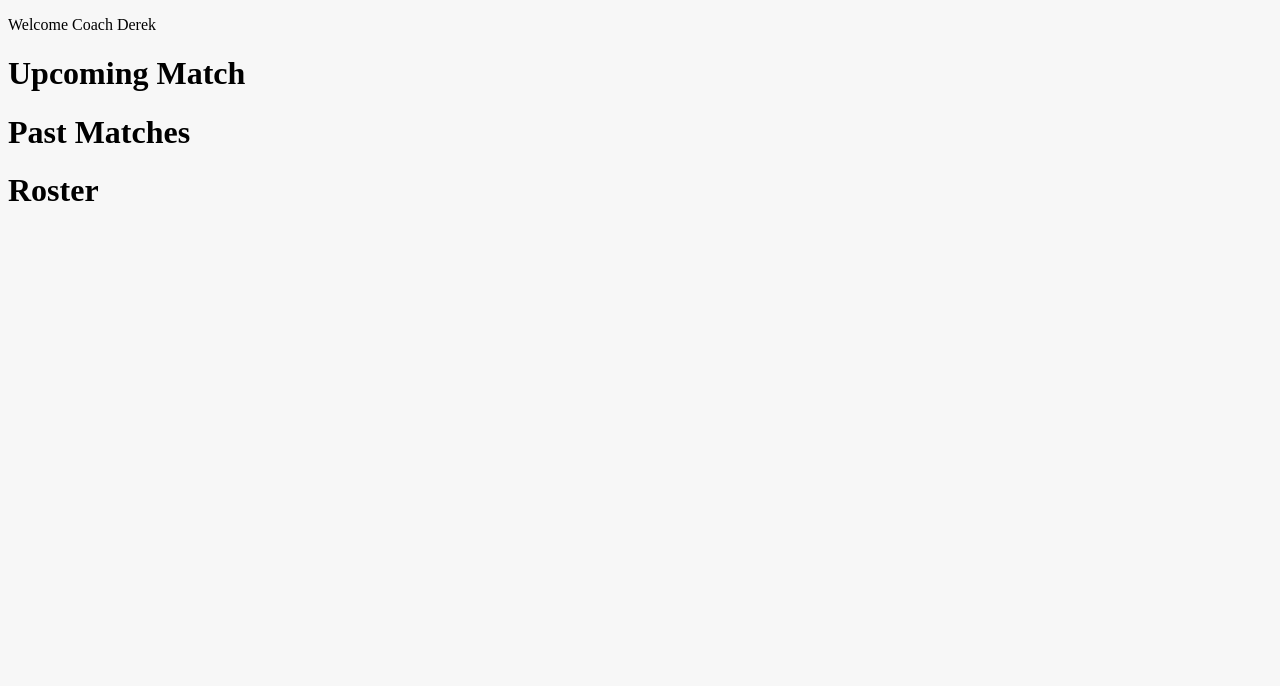
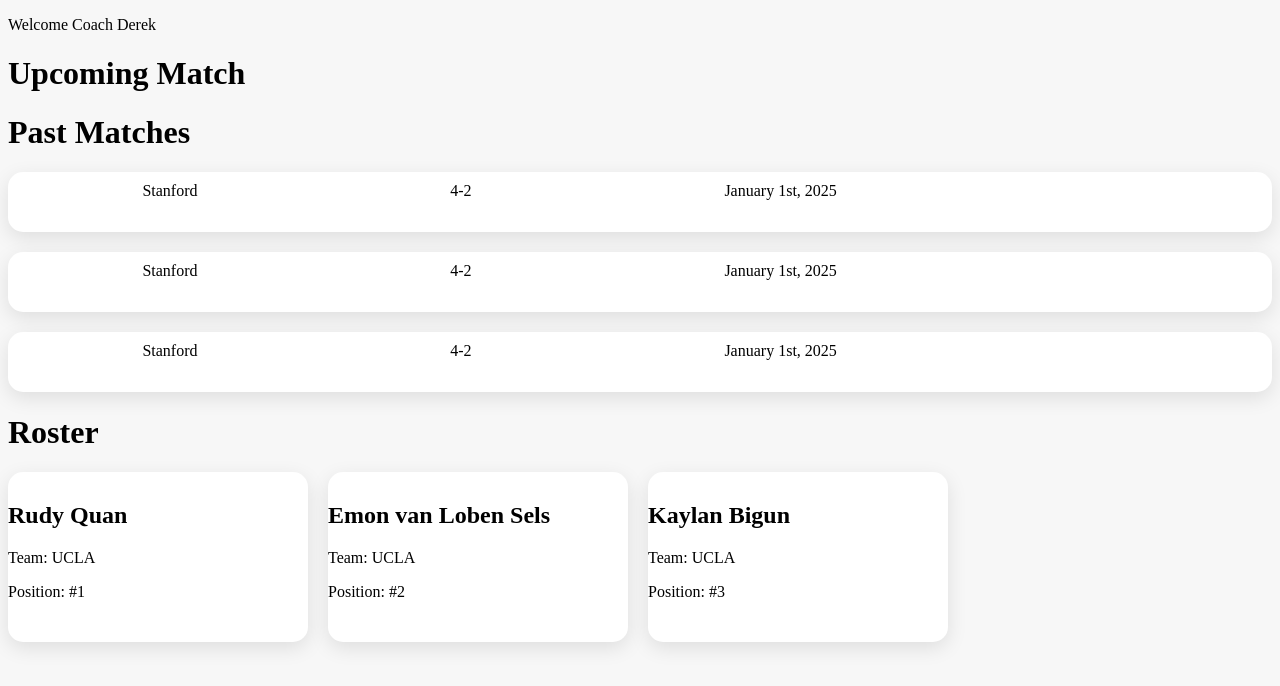
Before and after one commit to cjgimena/tennis-website, a plain HTML site: page index.html in a window 1280 px wide. Drawn offline with Linux system fonts and the light colour scheme.

Commit message:
Basic Tiles

```diff
--- a/index.html
+++ b/index.html
@@ -10,10 +10,46 @@
     <p>Welcome Coach Derek</p>
 
     <h1>Upcoming Match</h1>
+
     <h1>Past Matches</h1>
+
+    <div class = tile-container>
+        <div class = tile-past-match>
+            <span>Stanford</span>
+            <span>4-2</span>
+            <span>January 1st, 2025</span>
+        </div>
+        <div class = tile-past-match>
+            <span>Stanford</span>
+            <span>4-2</span>
+            <span>January 1st, 2025</span>
+        </div>
+        <div class = tile-past-match>
+            <span>Stanford</span>
+            <span>4-2</span>
+            <span>January 1st, 2025</span>
+        </div>
+    </div>
+
     <h1>Roster</h1>
 
-
+    <div class = tile-container>
+        <div class = tile-roster>
+            <h2>Rudy Quan</h2>
+            <p>Team: UCLA</p>
+            <p>Position: #1</p>
+        </div>
+        <div class = tile-roster>
+            <h2>Emon van Loben Sels</h2>
+            <p>Team: UCLA</p>
+            <p>Position: #2</p>
+        </div>
+        <div class = tile-roster>
+            <h2>Kaylan Bigun</h2>
+            <p>Team: UCLA</p>
+            <p>Position: #3</p>
+        </div>
+    </div>
 
 </body>
 </html>
--- a/style.css
+++ b/style.css
@@ -2,3 +2,54 @@
 body {
     background-color: #F7F7F7;
 }
+
+.tile-container {
+    display: flex;
+    flex-wrap: wrap;
+    gap: 20px;
+    justify-content: left;
+}
+
+.tile-past-match {
+    background: #FFFFFF;
+    padding: 10px;
+    width: 1600px;
+    height: 40px; /* Adjust height as needed */
+    transition: transform 0.3s ease;
+    border-radius: 15px;
+    box-shadow: 0 6px 20px rgba(0, 0, 0, 0.1);
+    overflow: visible;
+}
+
+.tile-past-match span {
+    margin: 10%;
+    align-items: left;
+}
+
+
+
+.tile-roster {
+    background: #FFFFFF;
+    padding: 10px;
+    width: 300px;
+    height: 150px; /* Adjust height as needed */
+    transition: transform 0.3s ease;
+    border-radius: 15px;
+    box-shadow: 0 6px 20px rgba(0, 0, 0, 0.1);
+    overflow: hidden;
+
+}
+
+.tile-roster:hover {
+    transform: scale(1.03);
+  }
+
+.tile-past-match:hover {
+    transform: scale(1.03);
+}
+
+.tile-roster {
+    font-size: 1 rem;
+    margin: 0;
+    padding: 10px 0;
+}
```
